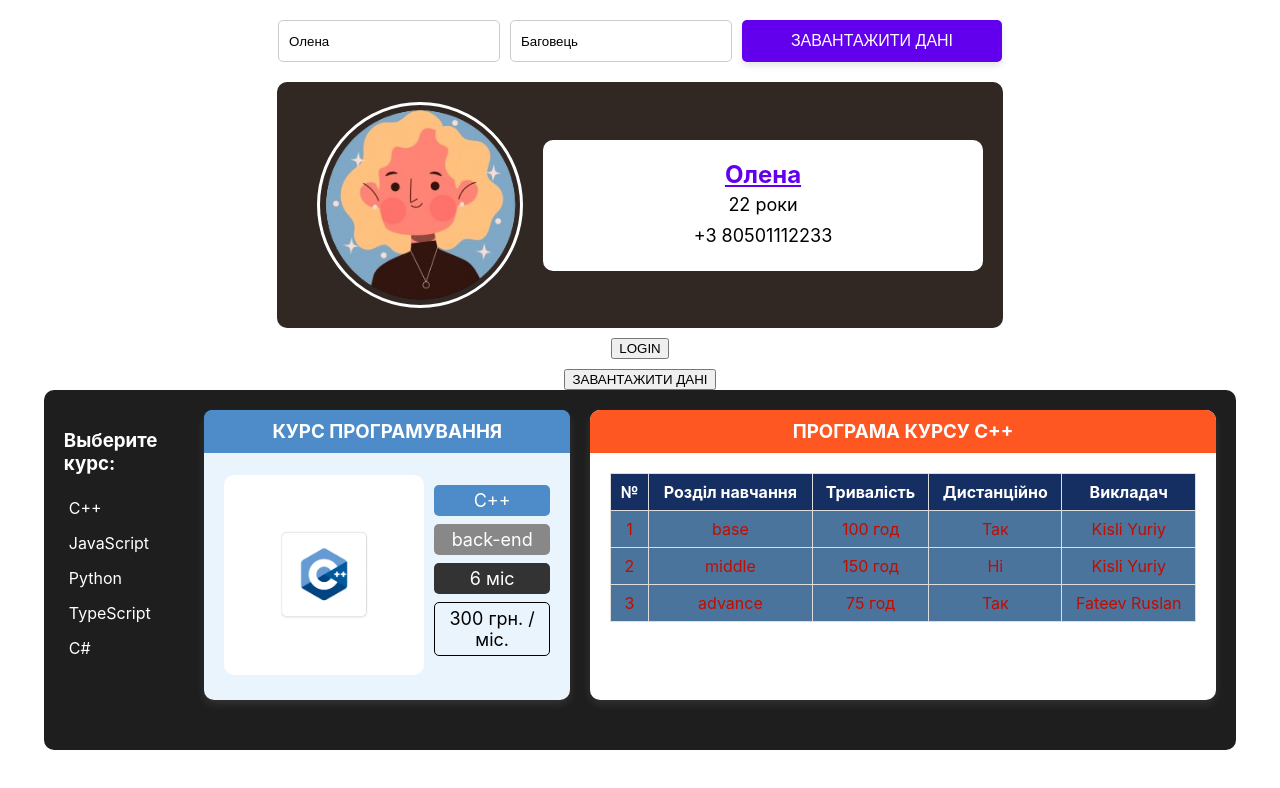
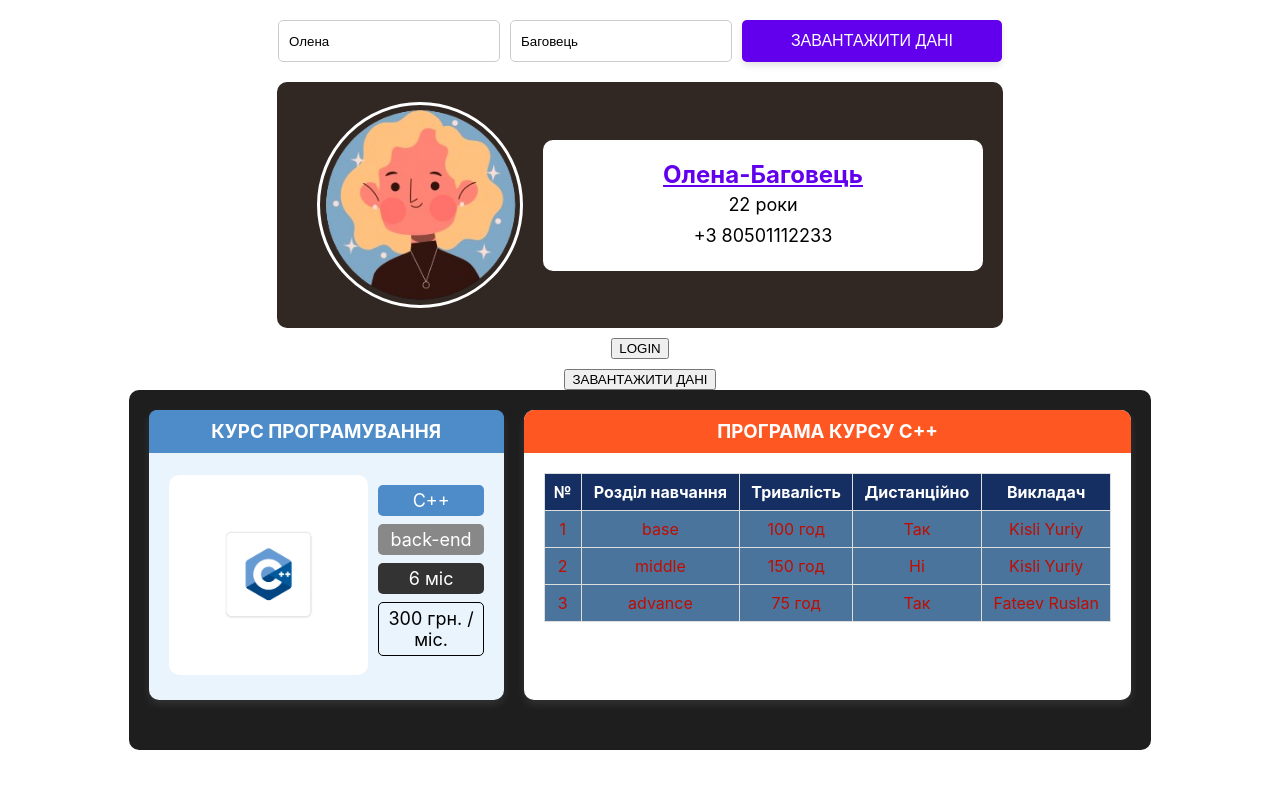
Before and after one commit to ITSTEP-Education/UserServiceWeb, a React (Create React App) app in the folder user-page/: page /account in a window 1280 px wide. Shown: the top 788 px of the page. Built offline with nearby package versions, Linux system fonts and the light colour scheme.

Commit message:
Has been done addtionaly settings of axios requests

```diff
--- a/user-page/package.json
+++ b/user-page/package.json
@@ -20,7 +20,7 @@
   "devDependencies": {
     "@types/react": "^18.3.8",
     "@types/react-dom": "^18.3.0",
-    "typescript": "^5.6.2"
+    "typescript": "^4.9.5"
   },
   "keywords": [],
   "author": "",
--- a/user-page/src/components/UserAccount/Courses.tsx
+++ b/user-page/src/components/UserAccount/Courses.tsx
@@ -108,7 +108,7 @@ const Courses: React.FC = () => {
   return (
     <div className="courses-section">
       {/* Секция для выбора курса */}
-      <div className="course-selection">
+      {/* <div className="course-selection">
         <h3>Выберите курс:</h3>
         <ul>
           {coursesData.map((course) => (
@@ -117,7 +117,7 @@ const Courses: React.FC = () => {
             </li>
           ))}
         </ul>
-      </div>
+      </div> */}
 
       {/* Секция с информацией о курсе */}
       <div className="course-card">
--- a/user-page/src/components/UserAccount/UserAccount.tsx
+++ b/user-page/src/components/UserAccount/UserAccount.tsx
@@ -40,7 +40,7 @@ const UserAccount = () => {
       </div>
 
       {/* Информация о пользователе с подчеркнутым именем */}
-      <UserInfo firstName={firstName} age={age} mobile={mobile} />
+      <UserInfo userName={`${firstName}-${lastName}`} age={age} mobile={mobile} />
 
       {/* Кнопки */}
       <div className="button-section">
--- a/user-page/src/components/UserInfo/UserInfo.tsx
+++ b/user-page/src/components/UserInfo/UserInfo.tsx
@@ -3,19 +3,19 @@ import './UserInfo.css';
 import avatar from '../assets/UserAvatar.png';
 
 interface User {
-  firstName: string;
+  userName: string;
   age: number;
   mobile: string;
 }
 
-const UserInfo: React.FC<User> = ({ firstName, age, mobile }) => {
+const UserInfo: React.FC<User> = ({ userName, age, mobile }) => {
   return (
     <div className="user-info">
       <img src={avatar} alt="User Avatar" className="user-avatar" />
       <div className="user-details">
         {/* Подчеркиваем имя */}
         <h2>
-          <span className="highlight">{firstName}</span>
+          <span className="highlight">{userName}</span>
         </h2>
         <p>{age} роки</p>
         <p>{mobile}</p>
--- a/user-page/src/components/blok/MainContent.tsx
+++ b/user-page/src/components/blok/MainContent.tsx
@@ -13,6 +13,8 @@ import Button from '../ui/Button';
 const MainContent: React.FC = () => {
   const [firstName, setFirstName] = useState(' ');
   const [lastName, setLastName] = useState(' ');
+
+  const [userName, setUserName] = useState('');
   const [age, setAge] = useState(0);
   const [mobile, setMobile] = useState('+38  ');
   const [error, setError] = useState<string | null>(null);
@@ -21,10 +23,10 @@ const MainContent: React.FC = () => {
   const handleDataDownload = async () => {
     try {
       // Вызов функции API для загрузки данных пользователя
-      const data = await fetchUserData('alla-pavlova'); // Укажите username или другой параметр
+      const data = await fetchUserData(`${firstName}-${lastName}`); // Укажите username или другой параметр
 
       // Устанавливаем загруженные данные в состояние
-      setFirstName(data.userName);
+      setUserName(data.userName);
       setAge(data.age);
       setMobile(data.phone);
       console.log('Загруженные данные:', data);
@@ -64,7 +66,7 @@ const MainContent: React.FC = () => {
         <input
           type="text"
           placeholder="Ім'я"
-          value={firstName}
+          // value={firstName}
           onChange={(e) => setFirstName(e.target.value)}
           className="input-field"
         />
@@ -83,7 +85,7 @@ const MainContent: React.FC = () => {
 
       {/* Блок информации о пользователе */}
       <UserInfo
-        firstName={firstName}
+        userName={userName}
         age={age}
         mobile={mobile}
       />
```
Also changed, not shown: 1 other file (tests, documents, lock files or other folders).
